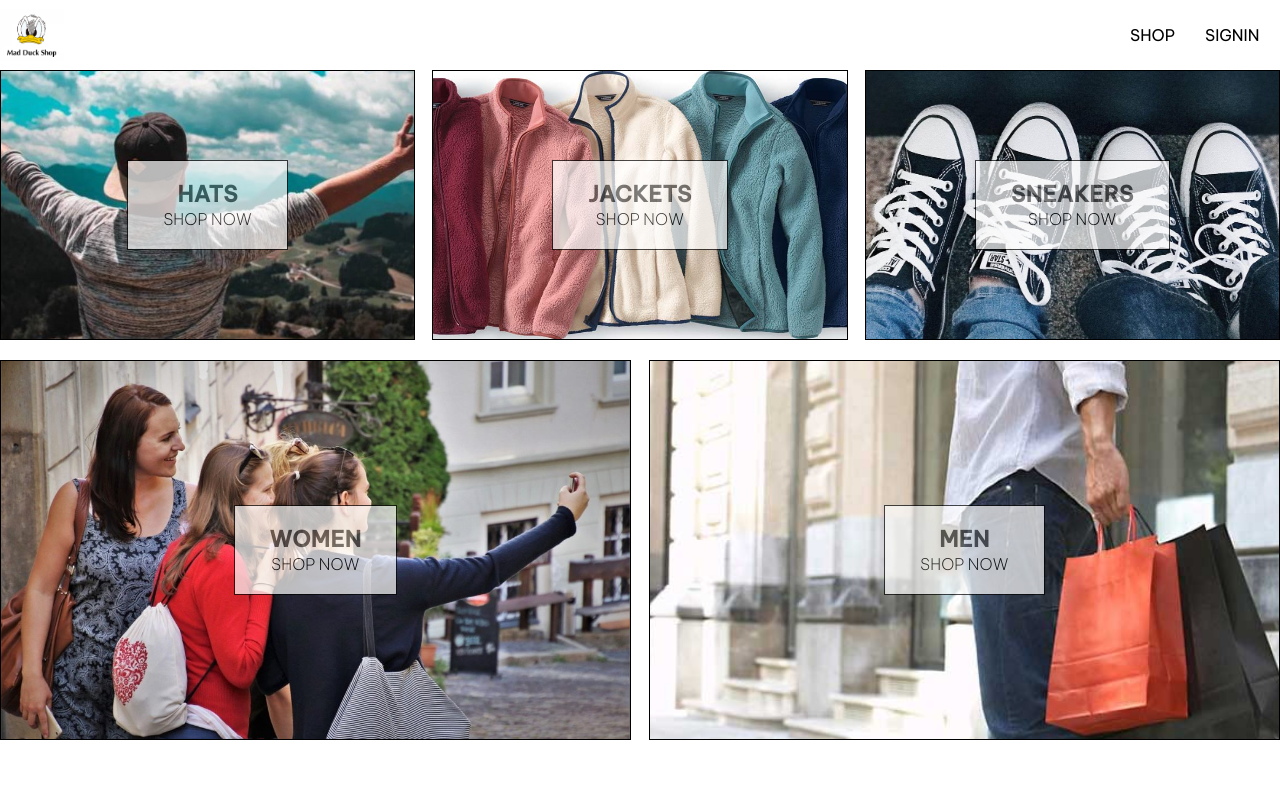
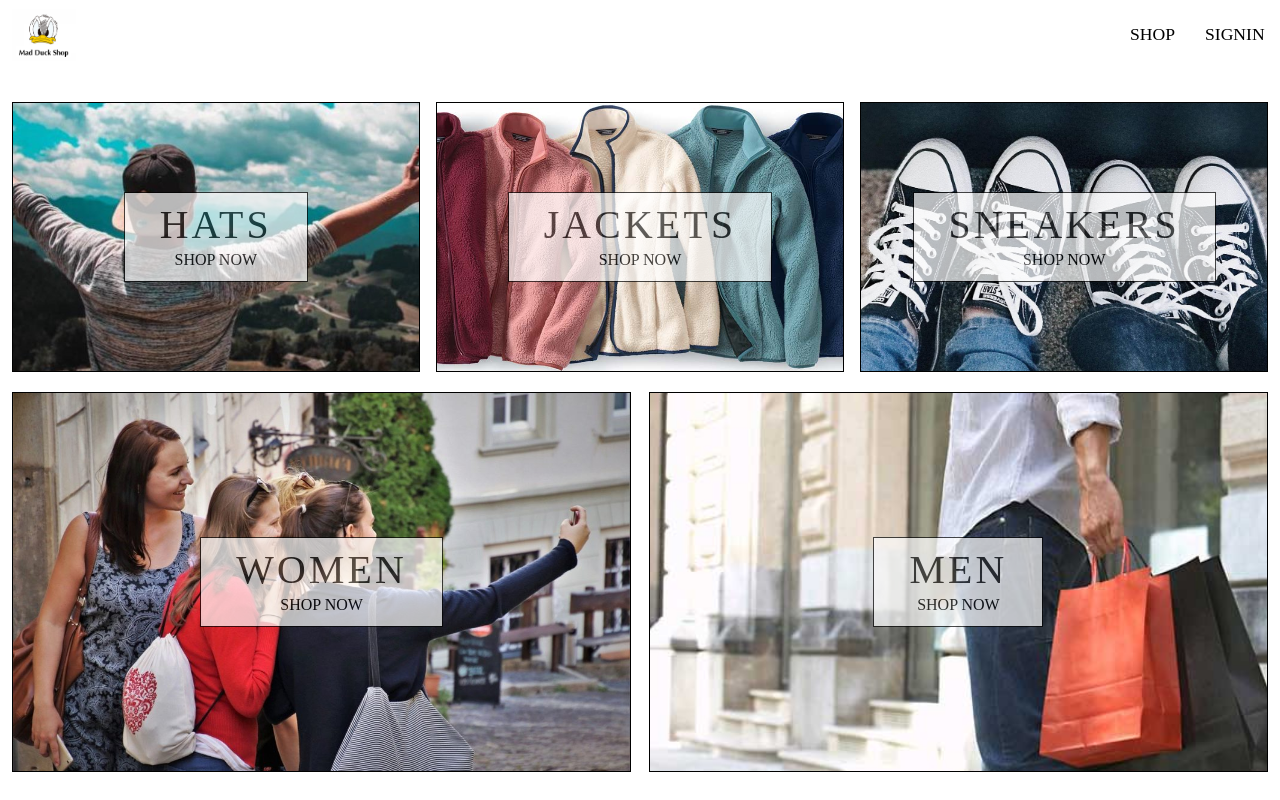
Before and after one commit to stefan22/shop-react-five, a React (Create React App) app: page / in a window 1280 px wide. Built offline with nearby package versions, Linux system fonts and the light colour scheme.

Commit message:
base styles

```diff
--- /dev/null
+++ b/src/styles/_base.scss
@@ -0,0 +1,44 @@
+*,
+:after,
+:before {
+  box-sizing: border-box;
+}
+
+.main-wrapper {
+  margin: 0 var(--spacing-3);
+}
+
+.comp-wrapper {
+  margin: 15px;
+}
+
+.row {
+  display: flex;
+  flex-direction: row;
+  flex-wrap: wrap;
+  width: 100%;
+}
+
+.col {
+  display: flex;
+  flex-direction: column;
+  flex-basis: 100%;
+  flex: 1;
+}
+
+.double-col {
+  display: flex;
+  flex-direction: column;
+  flex-basis: 100%;
+  flex: 2;
+}
+
+@media screen and (min-width: 800px) {
+  .col {
+    flex: 1;
+  }
+
+  .double-col {
+    flex: 2;
+  }
+}
--- a/src/styles/_vars.scss
+++ b/src/styles/_vars.scss
@@ -1,8 +1,133 @@
-$sub-color: grey;
-$main-color: black;
+:root {
+  /* Spacing */
+  --spacing-px: '1px';
+  --spacing-0: 0;
+  --spacing-less-one: 0.1rem;
+  --spacing-1: 0.2rem;
+  --spacing-2: 0.5rem;
+  --spacing-3: 0.75rem;
+  --spacing-35: 0.94rem;
+  --spacing-4: 1rem;
+  --spacing-5: 1.25rem;
+  --spacing-6: 1.5rem;
+  --spacing-8: 2rem;
+  --spacing-10: 2.5rem;
+  --spacing-12: 3rem;
+  --spacing-16: 4rem;
+  --spacing-18: 4.5rem;
+  --spacing-20: 5rem;
+  --spacing-24: 6rem;
+  --spacing-32: 8rem;
 
-@mixin shrinkLabel {
-  top: -14px;
-  font-size: 12px;
-  color: $main-color;
+  /* fonts */
+  --fontFamily-sans: 'Be Vietnam', sans-serif;
+
+  /* font-weight */
+  --fontWeight-normal: 400;
+  --fontWeight-medium: 500;
+  --fontWeight-semibold: 600;
+  --fontWeight-bold: 700;
+  --fontWeight-extrabold: 800;
+  --fontWeight-black: 900;
+
+  /* font-size */
+  --fontSize-03: 0.81rem;
+  --fontSize-02: 0.87rem;
+  --fontSize-01: 0.92rem;
+  --fontSize-0: 0.96rem;
+  --fontSize-1: 1rem;
+  --fontSize-2: 1.1rem;
+  --fontSize-25: 1.25rem;
+  --fontSize-3: 1.44rem;
+  --fontSize-4: 1.64rem;
+  --fontSize-5: 2.074rem;
+  --fontSize-6: 2.488rem;
+  --fontSize-7: 2.986rem;
+
+  /* line-height */
+  --lineHeight-none: 1;
+  --lineHeight-tight: 1.35;
+  --lineHeight-normal: 1.5;
+  --lineHeight-relaxed: 1.625;
+
+  /* color */
+  --color-heading: #212121;
+  --color-subheading: #14213d;
+  --color-light-blue: #0344d2;
+
+
+
+  html {
+    line-height: var(--lineHeight-normal);
+    font-size: var(--fontSize-root);
+    -webkit-font-smoothing: antialiased;
+    -moz-osx-font-smoothing: grayscale;
+  }
+
+  body {
+    font-family: var(----fontFamily-sans);
+    font-size: var(--fontSize-1);
+    color: var(--color-text);
+    width: 100%;
+    margin: 0 auto;
+    padding: var(--spacing-0);
+    @media screen and (min-width: 1281px) {
+      max-width: 90%;
+    }
+  }
+
+  /* Heading */
+
+
+  h3,
+  h5,
+  h6 {
+    font-family: var(--fontFamily-sans);
+    margin-top: var(--spacing-12);
+    margin-bottom: var(--spacing-6);
+    line-height: var(--lineHeight-tight);
+    letter-spacing: var(--spacing-1);
+  }
+
+  h2,
+  h4,
+  h5,
+  h6 {
+    font-weight: var(--fontWeight-medium);
+    color: var(--color-heading);
+  }
+
+  h1 {
+    font-weight: var(--fontWeight-medium);
+    font-size: var(--fontSize-6);
+    color: var(--color-heading);
+    letter-spacing: var(--spacing-1);
+  }
+
+  h2 {
+    font-size: var(--fontSize-4);
+    color: var(--color-subheading);
+    margin-bottom: var(--spacing-0);
+    font-family: var(--fontFamily-sans);
+    border-bottom: var(--spacing-0);
+    padding: var(--spacing-2) var(--spacing-1);
+    margin: var(--spacing-12) var(--spacing-10);
+  }
+
+  h3 {
+    font-size: var(--fontSize-3);
+    font-weight: var(--fontWeight-normal);
+    margin-top: var(--spacing-24);
+    margin-bottom: var(--spacing-12);
+    padding-bottom: var(--spacing-0);
+  }
+
+  p {
+    line-height: var(--lineHeight-relaxed);
+    font-size: var(--fontSize-2);
+    font-family: var(--fontFamily-sans);
+    margin: var(--spacing-0) var(--spacing-0)
+      var(--spacing-8) var(--spacing-0);
+    padding: var(--spacing-0);
+  }
 }
--- a/src/styles/main.scss
+++ b/src/styles/main.scss
@@ -1,6 +1,9 @@
 @import './reset';
 @import './vars';
+@import './_base.scss';
 
-body {
-  font-family: 'Be Vietnam Pro', sans-serif;
+*,
+:after,
+:before {
+  box-sizing: border-box;
 }
```
Also changed, not shown: src/styles/_reset.scss (line endings or trailing spaces).
